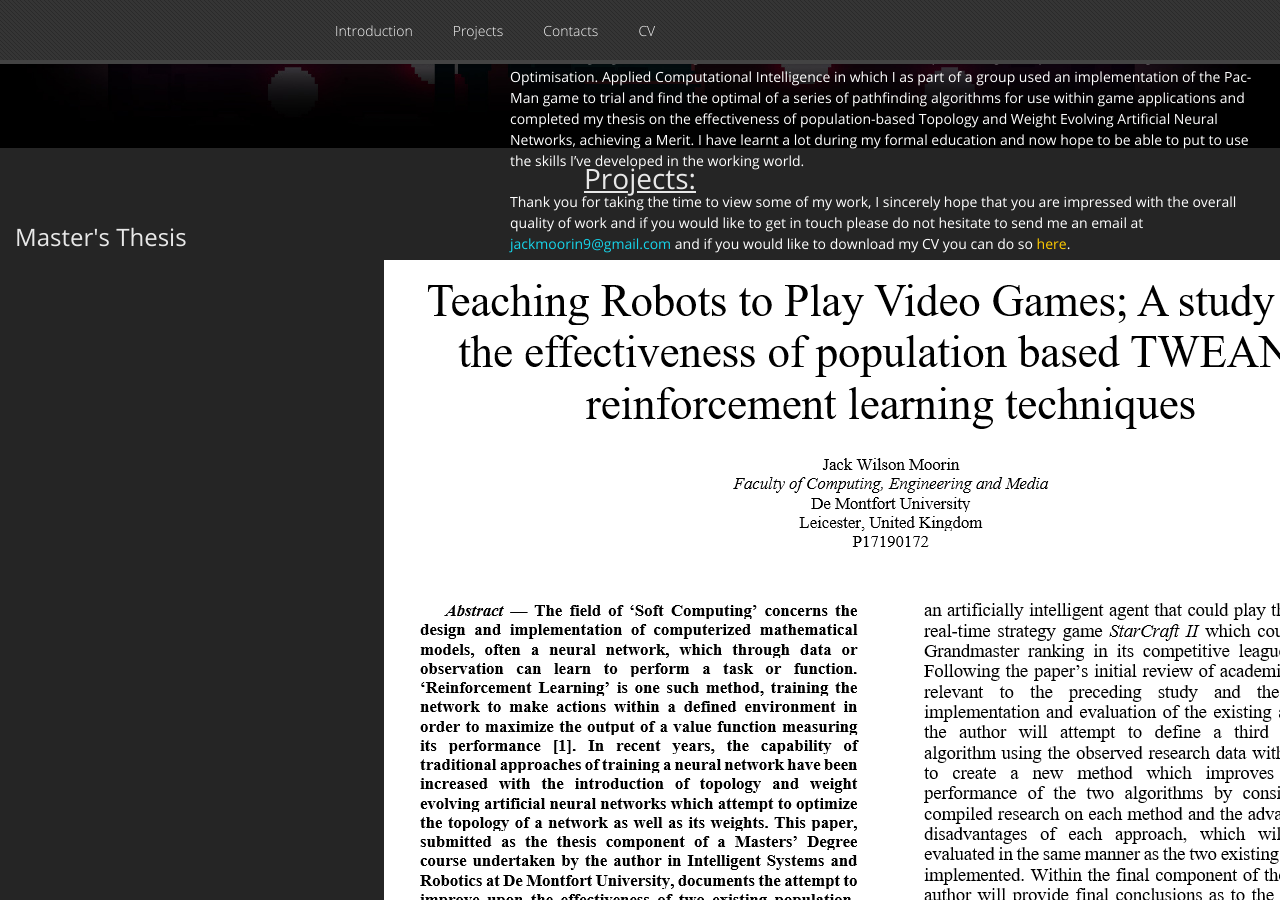
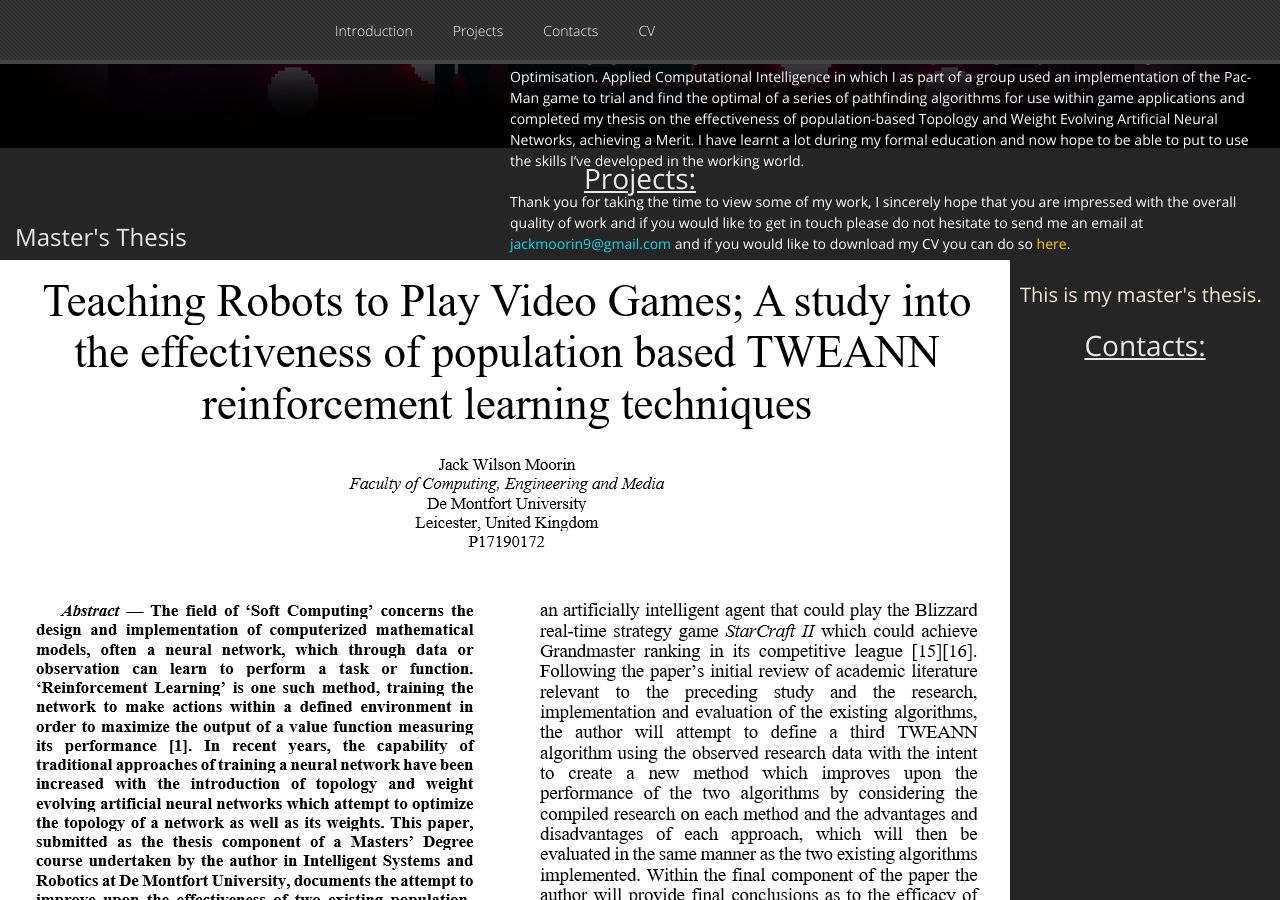
Before and after one commit to GamesProgrammingGrad2021/GamesProgrammingGrad2021.github.io, a Jekyll site: the page built from index.md, in a window 1280 px wide and 900 px high, scrolled down 959 px. Built offline with Jekyll 4.4.1, drawn with Linux system fonts in a browser that asks for light colours; nearby versions of some CDN libraries; our own code applies the rules of GitHub Pages for plain Markdown files.

Commit message:
Update default.html

```diff
--- a/_layouts/default.html
+++ b/_layouts/default.html
@@ -120,8 +120,8 @@
 
 			<!-- Master's Thesis -->
 			<h2 style="padding-top:20px; padding-left: 15px; text-align: left;">Master's Thesis</h2>
-			<img src="Thesis_Thumbnail.png" alt="Thesis_Thumbnail" style="align: left; float: left; padding-left: 30%">
-			<p style="float: left; font-size: 20px; padding-left: 10px; padding-top: 20px;">This is my master's thesis.</p>
+			<img src="Thesis_Thumbnail.png" alt="Thesis_Thumbnail" style="align: left; float: left; padding-left: 30; white-space: nowrap; overflow: auto;">
+			<p style="float: left; font-size: 20px; padding-left: 10px; padding-top: 20px; white-space: nowrap; overflow: auto;">This is my master's thesis.</p>
 		</div>
 	</div>
 
```
